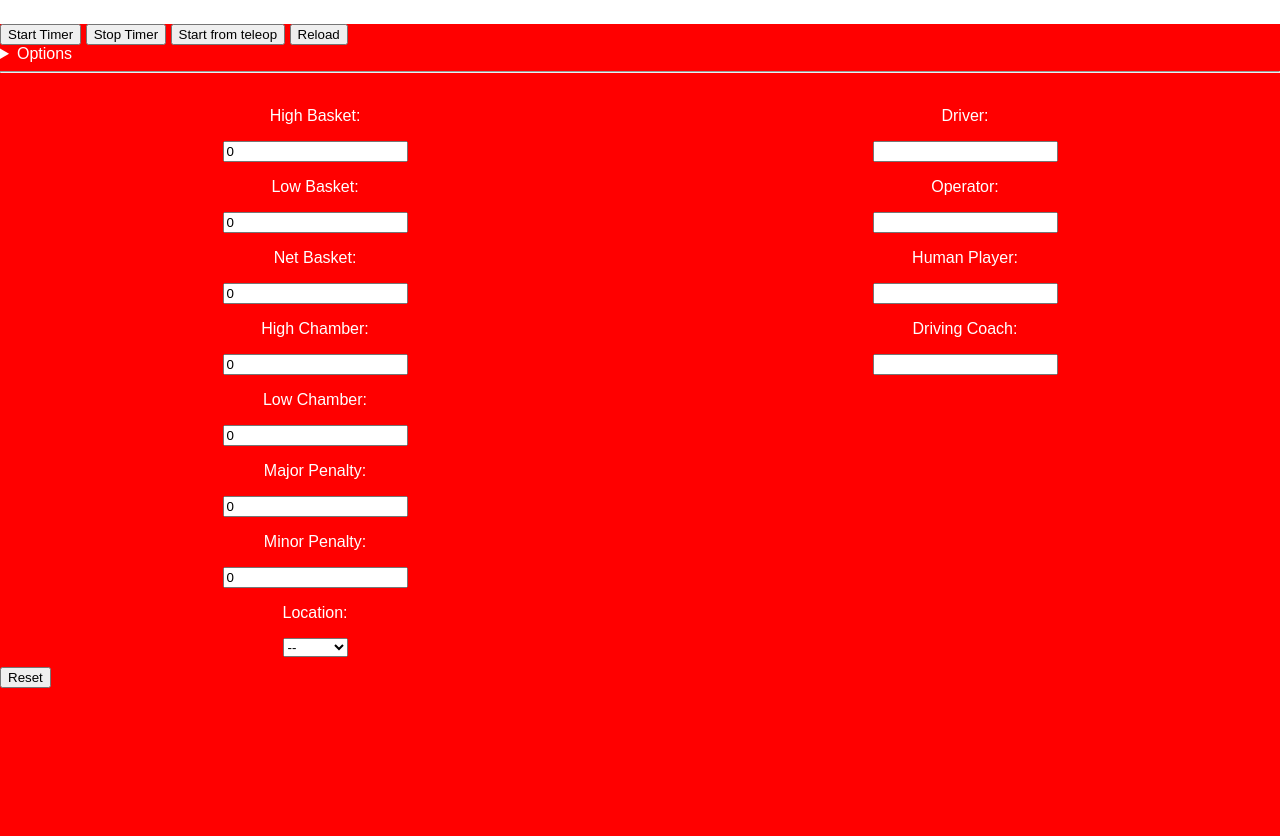
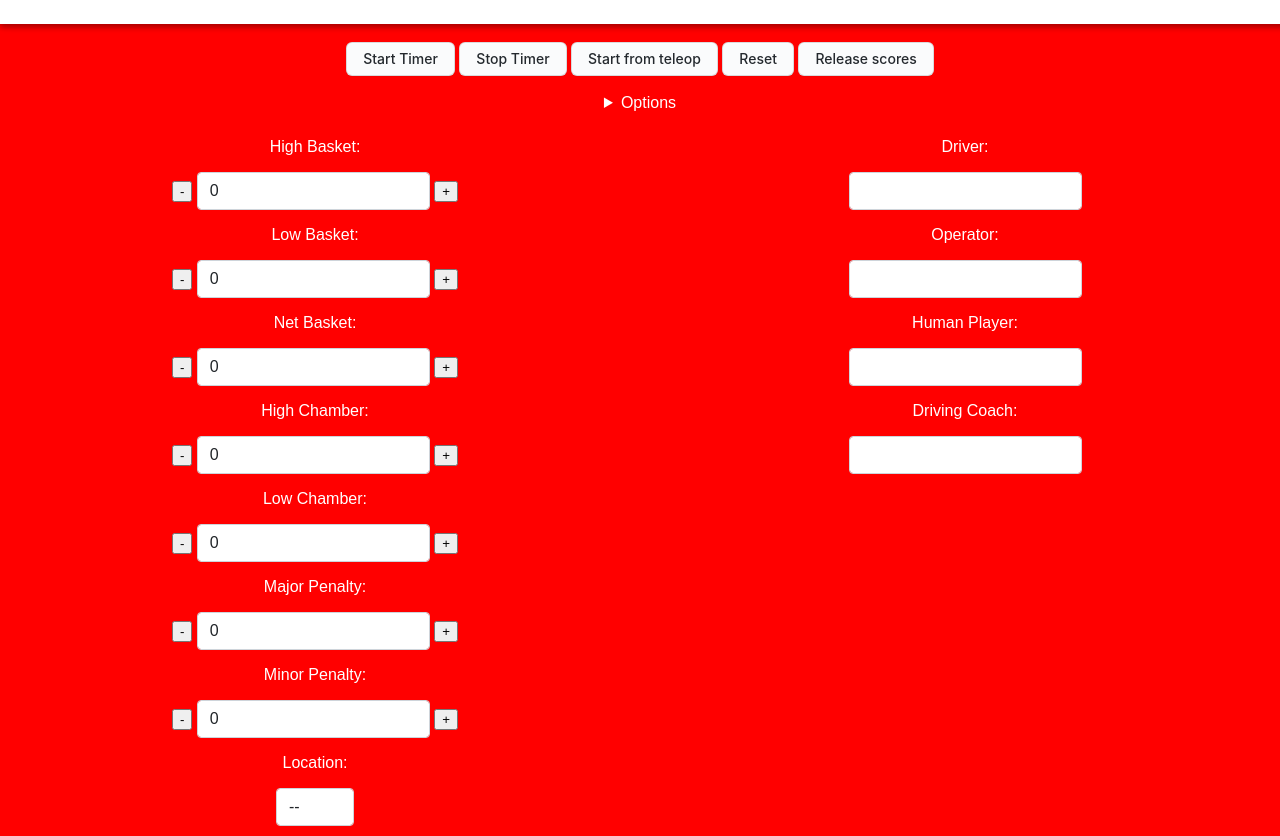
Before and after one commit to Boca-Botics/ftcscoreboard, a website: page public/admin.html in a window 1280 px wide. Shown: the part 66-902 px from the top of the page. Before the commit the page ends 800 px from the top, so only its background shows below. Drawn offline with nearby package versions, Linux system fonts and the light colour scheme; no server answers.

Commit message:
referbish and add more features

```diff
--- a/public/admin.html
+++ b/public/admin.html
@@ -15,6 +15,7 @@
             background-color: red;
             color: white;
             margin: 0;
+            overflow-x: hidden;
         }
 
         .top-bar {
@@ -25,6 +26,10 @@
             margin: auto;
             background-color: white;
             color: black;
+            box-shadow: 0 3px 6px rgba(0, 0, 0, 0.16), 0 3px 6px rgba(0, 0, 0, 0.23);
+            position: sticky;
+            top: 0;
+            z-index: 1;
         }
 
         .scores-wrapper {
@@ -41,6 +46,88 @@
             text-align: center;
             padding: 10px;
         }
+
+        /* CSS */
+        .button-4 {
+            appearance: none;
+            background-color: #FAFBFC;
+            border: 1px solid rgba(27, 31, 35, 0.15);
+            border-radius: 6px;
+            box-shadow: rgba(27, 31, 35, 0.04) 0 1px 0, rgba(255, 255, 255, 0.25) 0 1px 0 inset;
+            box-sizing: border-box;
+            color: #24292E;
+            cursor: pointer;
+            display: inline-block;
+            font-family: -apple-system, system-ui, "Segoe UI", Helvetica, Arial, sans-serif, "Apple Color Emoji", "Segoe UI Emoji";
+            font-size: 14px;
+            font-weight: 500;
+            line-height: 20px;
+            list-style: none;
+            padding: 6px 16px;
+            position: relative;
+            transition: background-color 0.2s cubic-bezier(0.3, 0, 0.5, 1);
+            user-select: none;
+            -webkit-user-select: none;
+            touch-action: manipulation;
+            vertical-align: middle;
+            white-space: nowrap;
+            word-wrap: break-word;
+        }
+
+        .button-4:hover {
+            background-color: #F3F4F6;
+            text-decoration: none;
+            transition-duration: 0.1s;
+        }
+
+        .button-4:disabled {
+            background-color: #FAFBFC;
+            border-color: rgba(27, 31, 35, 0.15);
+            color: #959DA5;
+            cursor: default;
+        }
+
+        .button-4:active {
+            background-color: #EDEFF2;
+            box-shadow: rgba(225, 228, 232, 0.2) 0 1px 0 inset;
+            transition: none 0s;
+        }
+
+        .button-4:focus {
+            outline: 1px transparent;
+        }
+
+        .button-4:before {
+            display: none;
+        }
+
+        .button-4:-webkit-details-marker {
+            display: none;
+        }
+
+        .textbox {
+
+            padding: 6px 12px;
+            font-size: 16px;
+            font-weight: 400;
+            line-height: 1.5;
+            color: #212529;
+            background-color: #fff;
+            background-clip: padding-box;
+            border: 1px solid #ced4da;
+            appearance: none;
+            border-radius: 4px;
+            transition: border-color .15s ease-in-out, box-shadow .15s ease-in-out;
+
+            :focus {
+                color: #212529;
+                background-color: #fff;
+                border-color: #86b7fe;
+                outline: 0;
+                box-shadow: 0 0 0 0.25rem rgb(13 110 253 / 25%);
+            }
+
+        }
     </style>
 </head>
 
@@ -48,11 +135,14 @@
     <div class="top-bar">
         <h1>Time: <span id="time">2:00</span> | Total: <span id="totalpoints">0</span></h1>
     </div>
-    <button onclick="starttimer(159)">Start Timer</button>
-    <button onclick="stoptimer()">Stop Timer</button>
-    <button onclick="starttimer(128)">Start from teleop</button>
-    <button onclick="reloadclients()">Reload</button>
     <br>
+    <center>
+        <button onclick="starttimer(159)" class="button-4">Start Timer</button>
+        <button onclick="stoptimer()" class="button-4">Stop Timer</button>
+        <button onclick="starttimer(128)" class="button-4">Start from teleop</button>
+        <button onclick="reset()" class="button-4">Reset</button>
+        <button onclick="submitalert('warning', 7000, 'Final Score: '+document.getElementById('totalpoints').innerHTML)" class="button-4">Release scores</button>
+        <br><br>
         <details>
             <summary>Options</summary>
             <p>Background Color</p>
@@ -62,27 +152,53 @@
             <input type="checkbox" value="False" id="silent" onchange="updatescores()">
             <p>Developer Mode</p>
             <input type="checkbox" value="False" id="dev" onchange="updatescores()">
+            <br>
+            <button onclick="reloadclients()">Reload</button>
+            <br>
+            <button onclick="socket.emit('shutdown')">Shut down server</button>
         </details>
-    <hr>
+    </center>
     <div class="scores-wrapper">
         <div class="scorescontainer">
             <p>High Basket:</p>
-            <input type="number" id="hb" onchange="updatescores()" value="0">
+            <button onclick="changeValue('hb', -1)">-</button>
+            <input type="number" class="textbox" id="hb" onchange="updatescores()" value="0">
+            <button onclick="changeValue('hb', 1)">+</button>
+
             <p>Low Basket:</p>
-            <input type="number" id="lb" onchange="updatescores()" value="0">
+            <button onclick="changeValue('lb', -1)">-</button>
+            <input type="number" class="textbox" id="lb" onchange="updatescores()" value="0">
+            <button onclick="changeValue('lb', 1)">+</button>
+
             <p>Net Basket:</p>
-            <input type="number" id="net" onchange="updatescores()" value="0">
+            <button onclick="changeValue('net', -1)">-</button>
+            <input type="number" class="textbox" id="net" onchange="updatescores()" value="0">
+            <button onclick="changeValue('net', 1)">+</button>
+
             <p>High Chamber:</p>
-            <input type="number" id="hc" onchange="updatescores()" value="0">
+            <button onclick="changeValue('hc', -1)">-</button>
+            <input type="number" class="textbox" id="hc" onchange="updatescores()" value="0">
+            <button onclick="changeValue('hc', 1)">+</button>
+
             <p>Low Chamber:</p>
-            <input type="number" id="lc" onchange="updatescores()" value="0">
+            <button onclick="changeValue('lc', -1)">-</button>
+            <input type="number" class="textbox" id="lc" onchange="updatescores()" value="0">
+            <button onclick="changeValue('lc', 1)">+</button>
+
             <br>
+
             <p>Major Penalty:</p>
-            <input type="number" id="map" onchange="updatescores()" value="0">
+            <button onclick="changeValue('map', -1)">-</button>
+            <input type="number" class="textbox" id="map" onchange="updatescores()" value="0">
+            <button onclick="changeValue('map', 1)">+</button>
+
             <p>Minor Penalty:</p>
-            <input type="number" id="mip" onchange="updatescores()" value="0">
+            <button onclick="changeValue('mip', -1)">-</button>
+            <input type="number" class="textbox" id="mip" onchange="updatescores()" value="0">
+            <button onclick="changeValue('mip', 1)">+</button>
+
             <p>Location:</p>
-            <select id="lo" onchange="updatescores()">
+            <select id="lo" onchange="updatescores()" class="textbox">
                 <option value="None">--</option>
                 <option value="Observation Zone">OZ</option>
                 <option value="Level 1">Level 1</option>
@@ -92,16 +208,15 @@
         </div>
         <div class="scorescontainer">
             <p>Driver:</p>
-            <input type="text" id="driver" onchange="updatescores()">
+            <input type="text" class="textbox" id="driver" onchange="updatescores()">
             <p>Operator:</p>
-            <input type="text" id="operator" onchange="updatescores()">
+            <input type="text" class="textbox" id="operator" onchange="updatescores()">
             <p>Human Player:</p>
-            <input type="text" id="human" onchange="updatescores()">
+            <input type="text" class="textbox" id="human" onchange="updatescores()">
             <p>Driving Coach:</p>
-            <input type="text" id="coach" onchange="updatescores()">
+            <input type="text" class="textbox" id="coach" onchange="updatescores()">
         </div>
     </div>
-    <button onclick="reset()">Reset</button>
 
     <script src="/socket.io/socket.io.js"></script>
     <script>
@@ -172,6 +287,19 @@
             const secs = seconds % 60;
             return `${mins}:${secs.toString().padStart(2, '0')}`;
         }
+
+        function changeValue(id, delta) {
+            let input = document.getElementById(id);
+            let newValue = parseInt(input.value) + delta;
+            if (newValue >= 0) { // Ensuring the value doesn't go below 0
+                input.value = newValue;
+                updatescores(); // Triggering score update
+            }
+        }
+
+        function submitalert(type, time, title, body) {
+            socket.emit('alert', {'type': type, 'time': time, 'title': title, 'body': body});
+        }
     </script>
 </body>
 
--- a/public/index.html
+++ b/public/index.html
@@ -5,6 +5,7 @@
     <meta charset="UTF-8">
     <meta name="viewport" content="width=device-width, initial-scale=1.0">
     <title>Document</title>
+    <script src="https://cdn.jsdelivr.net/npm/sweetalert2@11"></script>
     <style>
         * {
             font-family: Arial, Helvetica, sans-serif;
@@ -15,6 +16,7 @@
             background-color: red;
             color: white;
             margin: 0;
+            overflow-x: hidden;
         }
 
         .top-bar {
@@ -25,6 +27,7 @@
             margin: auto;
             background-color: white;
             color: black;
+            box-shadow: 0 3px 6px rgba(0, 0, 0, 0.16), 0 3px 6px rgba(0, 0, 0, 0.23);
         }
 
         .scores-wrapper {
@@ -143,7 +146,16 @@
             return `${mins}:${secs.toString().padStart(2, '0')}`;
         }
 
-
+        socket.on('alert', (msg) => {
+            Swal.fire({
+                icon: msg.type,
+                text: msg.body,
+                title: msg.title,
+                showConfirmButton: false,
+                timer: msg.time,
+                timerProgressBar: true
+            });
+        })
 
     </script>
 </body>
```
Also changed, not shown: index.js (+26 -15 lines), package.json (+5 -2 lines), public/scores.txt (added, +1 -0 lines), README.md, 2 other files. Lines whose indentation alone changed are shown as unchanged.
